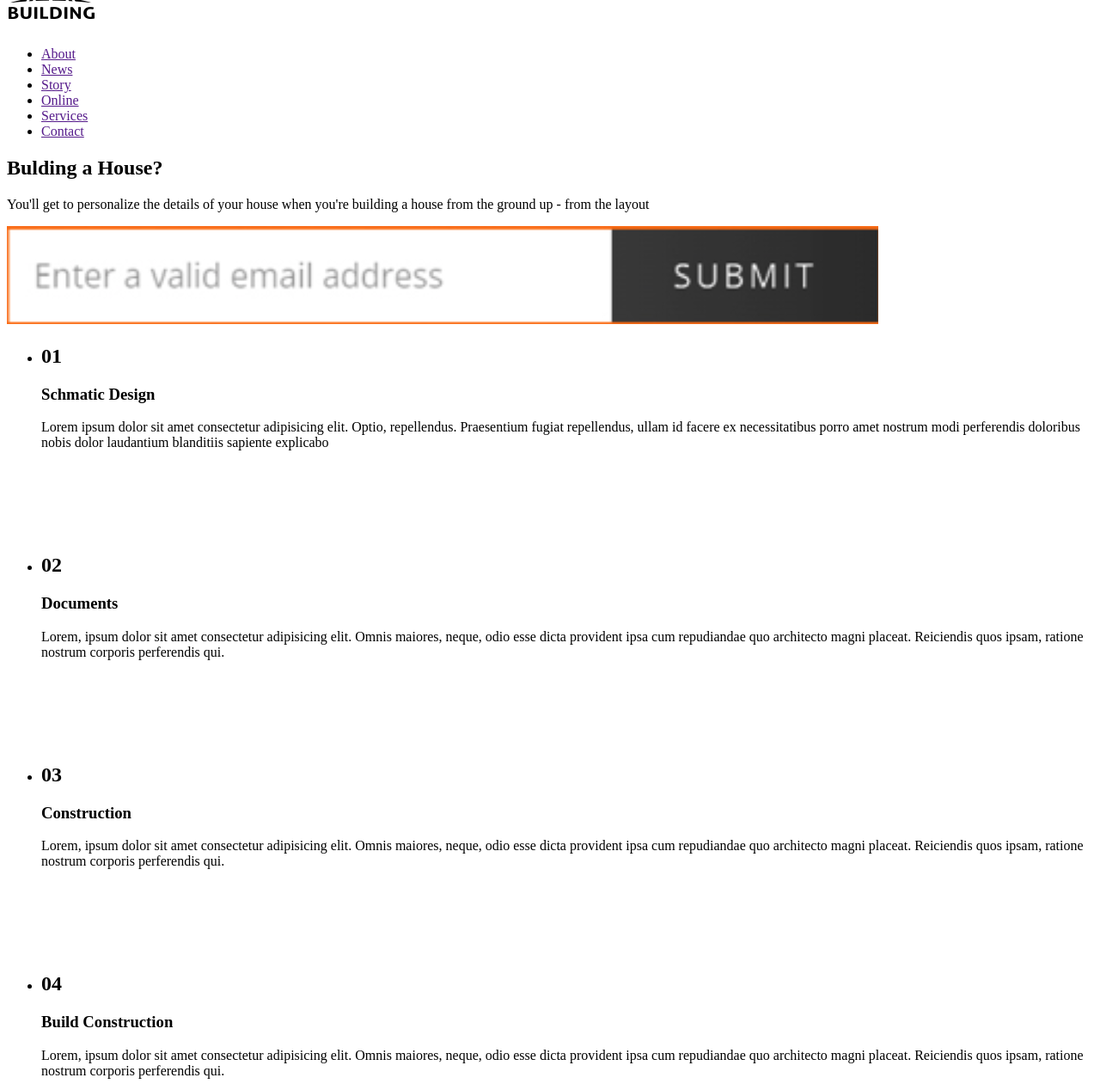
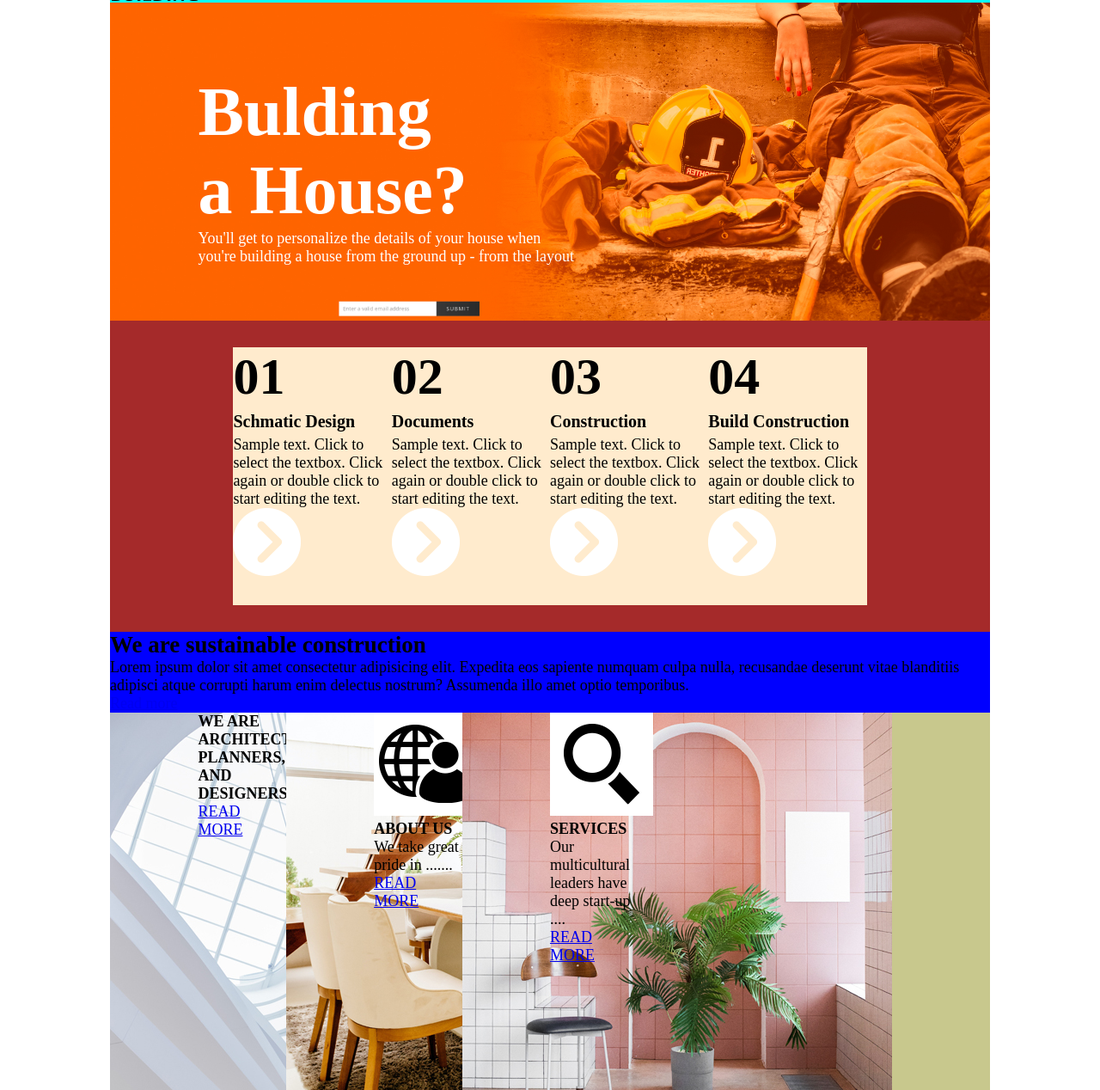
Before and after one commit to DeJungTseng/TVDI_RWD_Web, a plain HTML site: page 1115-RWD網頁作業/index.html in a window 1280 px wide. Shown: the part 81-1349 px from the top of the page at 86% size. Drawn offline with Linux system fonts and the light colour scheme.

Commit message:
flow ing

```diff
--- a/1115-RWD網頁作業/index.html
+++ b/1115-RWD網頁作業/index.html
@@ -4,8 +4,10 @@
     <meta charset="UTF-8">
     <meta name="viewport" content="width=device-width, initial-scale=1.0">
     <title>可愛的作業喔</title>
+    <link rel="stylesheet" href="./style.css">
 </head>
 <body>
+    <div class="container">
         <div class="header">
             <h1 class="header"><img src="./images/Logo.png" alt="Building"></h1>
             <ul >
@@ -18,8 +20,11 @@
             </ul>
         </div>
         <div class="banner">
-        <h2>Bulding a House?</h2>
-        <p>You'll get to personalize the details of your house when you're building a house from the ground up - from the layout</p>
+            <h2>Bulding </h2>
+            <h2>a House?</h2>
+            <p> </p>
+            <p>You'll get to personalize the details of your house when </p>
+            <p>you're building a house from the ground up - from the layout</p>
             <p><img src="./images/email_entry.png" alt="enter your email and submit"></p>
 
         </div>
@@ -28,26 +33,25 @@
                 <li class="flow01">
                     <h2>01</h2>
                     <h3>Schmatic Design</h3>
-                <p>Lorem ipsum dolor sit amet consectetur adipisicing elit. Optio, repellendus. Praesentium fugiat repellendus, ullam id facere ex necessitatibus porro amet nostrum modi perferendis doloribus nobis dolor laudantium blanditiis sapiente explicabo
-                </p>
+                    <p>Sample text. Click to select the textbox. Click again or double click to start editing the text.</p>
                     <p><img src="./images/arrow.png" alt=""></p>
                 </li>
                 <li class="flow02">
                     <h2>02</h2>
                     <h3>Documents</h3>
-                <p>Lorem, ipsum dolor sit amet consectetur adipisicing elit. Omnis maiores, neque, odio esse dicta provident ipsa cum repudiandae quo architecto magni placeat. Reiciendis quos ipsam, ratione nostrum corporis perferendis qui.</p>
+                    <p>Sample text. Click to select the textbox. Click again or double click to start editing the text.</p>
                     <p><img src="./images/arrow.png" alt=""></p>
                 </li>
                 <li class="flow03">
                     <h2>03</h2>
                     <h3>Construction</h3>
-                <p>Lorem, ipsum dolor sit amet consectetur adipisicing elit. Omnis maiores, neque, odio esse dicta provident ipsa cum repudiandae quo architecto magni placeat. Reiciendis quos ipsam, ratione nostrum corporis perferendis qui.</p>
+                    <p>Sample text. Click to select the textbox. Click again or double click to start editing the text.</p>
                     <p><img src="./images/arrow.png" alt=""></p>
                 </li>
                 <li class="flow04">
                     <h2>04</h2>
                     <h3>Build Construction</h3>
-                <p>Lorem, ipsum dolor sit amet consectetur adipisicing elit. Omnis maiores, neque, odio esse dicta provident ipsa cum repudiandae quo architecto magni placeat. Reiciendis quos ipsam, ratione nostrum corporis perferendis qui.</p>
+                    <p>Sample text. Click to select the textbox. Click again or double click to start editing the text.</p>
                     <p><img src="./images/arrow.png" alt=""></p>
                 </li>
             </ul>
@@ -60,22 +64,22 @@
         </div>
         <div class="pics">
             <div class="outerpic">
-            <div class="pics"><img src="./images/photo1.jpg" alt=""></div>
-            <div class="pics">
+                <div class="innerpics"><img src="./images/photo1.jpg" alt=""></div>
+                <div class="innerpics">
                     <h4>WE ARE ARCHITECTS,</h4>
                     <h4>PLANNERS, AND</h4>
                     <h4>DESIGNERS</h4>
                     <a href="#">READ MORE</a>
                 </div>
-            <div class="pics"><img src="./images/photo2.jpg" alt=""></div>
-            <div class="pics">
+                <div class="innerpics"><img src="./images/photo2.jpg" alt=""></div>
+                <div class="innerpics">
                     <h4><img src="./images/aboutus.png" alt="about us"></h4>
                     <h4>ABOUT US</h4>
                     <P>We take great pride in .......</P>
                     <a href="#">READ MORE</a>
                 </div>
-            <div class="pics"><img src="./images/photo3.jpg" alt=""></div>
-            <div class="pics">
+                <div class="innerpics"><img src="./images/photo3.jpg" alt=""></div>
+                <div class="innerpics">
                     <h4><img src="./images/services.png" alt="services"></h4>
                     <h4>SERVICES</h4>
                     <P>Our multicultural leaders have deep start-up ....</P>
@@ -105,6 +109,7 @@
             <h6>Sample text. Click to select the textbox. Click again or double click to start editing the text.</h6>
             <p><a href="#">Website Templates</a>created with <a href="#">Website Builder Software</a></p>
         </div>
+    </div>
 
 </body>
 </html>
--- a/1115-RWD網頁作業/style.css
+++ b/1115-RWD網頁作業/style.css
@@ -0,0 +1,146 @@
+*{
+    padding:0;
+    margin:0;
+}
+body{
+    font-family: Arial, Helvetica, "微軟正黑體",sans-serif,;
+    font-size: 18px;
+}
+.container{
+    background-color: blue;
+    width: 80%;
+    margin: auto;
+}
+
+.header{
+    box-sizing: border-box;
+    background-color: aqua;
+    height:50%;
+    display: flex;
+    justify-content: space-between;
+}
+.header img{
+    float: left;
+    height:50%;
+}
+.header ul{
+
+    width:35%;
+    display: flex;
+    float: right;
+    vertical-align: middle;
+    padding-right: 2%;
+}
+.header li{
+    float: left;
+    list-style: none;
+    margin-left: 3%;
+}
+.header li a{
+    color: black;
+    text-decoration: none;
+}
+
+.banner{
+    box-sizing: border-box;
+    width:100%;
+    height: auto;
+    background-size: 100%;
+    background-repeat: no-repeat;
+    background-image: url(./images/banner.jpg);
+    padding: 8% 10% 0 10%;
+
+}
+.banner h2{
+    color: white;
+    font-size: 80px;
+}
+.banner p{
+    color: white;
+}
+.banner img{
+    padding-left:20% ;
+    padding-top:5%;
+    width: 20%;
+    height:auto;
+}
+
+.flow{
+    background-color: brown;
+    box-sizing: border-box;
+    padding: 3% 5%;
+}
+.flow ul{
+    display: flex;
+    justify-content: center;
+}
+.flow li{
+    list-style: none;
+    width:20%;
+    height: 300px;
+    background-color: blanchedalmond;
+}
+.flow h2{
+    font-size: 60px;
+    margin-bottom: 3%;
+}
+.flow h3{
+    font-size: 20px;
+    margin-bottom: 3%;
+}
+.flow p{}
+.flow img{}
+.flow.01{
+
+}
+.flow.02{}
+.flow.03{}
+.flow.04{}
+
+.construction{}
+.construction h2{}
+.construction p{}
+.construction a{}
+
+.pics{
+    background-color: cadetblue;
+    padding:(5% 10%);
+}
+.outerpic{
+    background-color: rgb(200, 200, 141);
+    display:flex;
+    flex-wrap: wrap;
+}
+.innerpics{
+    width:10%;
+    height:10%;
+}
+.innerpics img{
+
+
+}
+.innerpics h4{}
+.innerpics h4 img{}
+.innerpics p{}
+
+.hands{
+    background-image: url(./images/handbg.jpg);
+    background-repeat: no-repeat;
+}
+.hands3{}
+.hands3 img{}
+.hands3 h6{}
+.hands3 p{}
+
+.footer{}
+.footer h6{}
+.footer p{}
+
+
+
+
+
+/*平板*/
+@media screen and (max-width:1200px) and (min-width:769px){}
+/*手機*/
+@media screen and (max-width:768px){}
```
Lines whose indentation alone changed are shown as unchanged.
